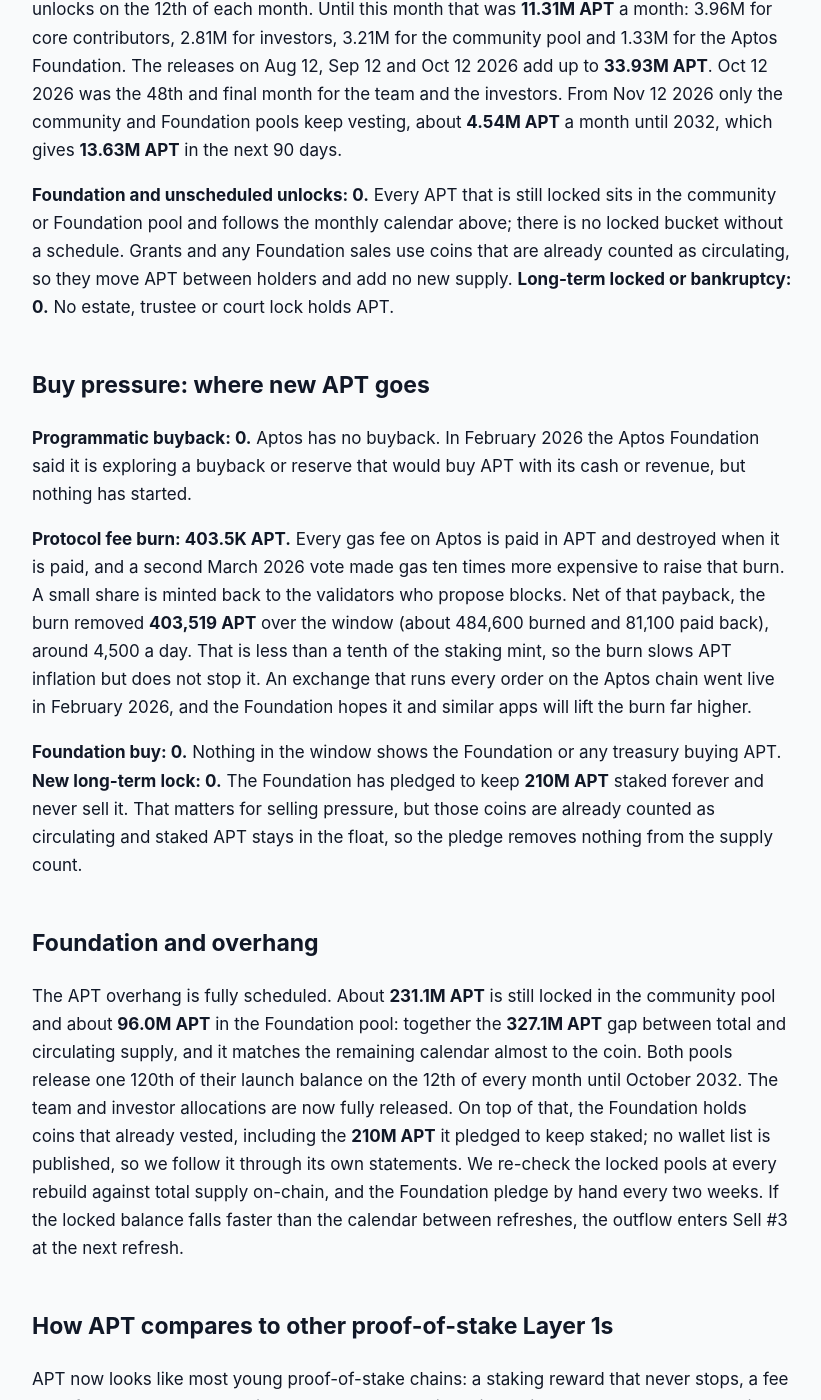
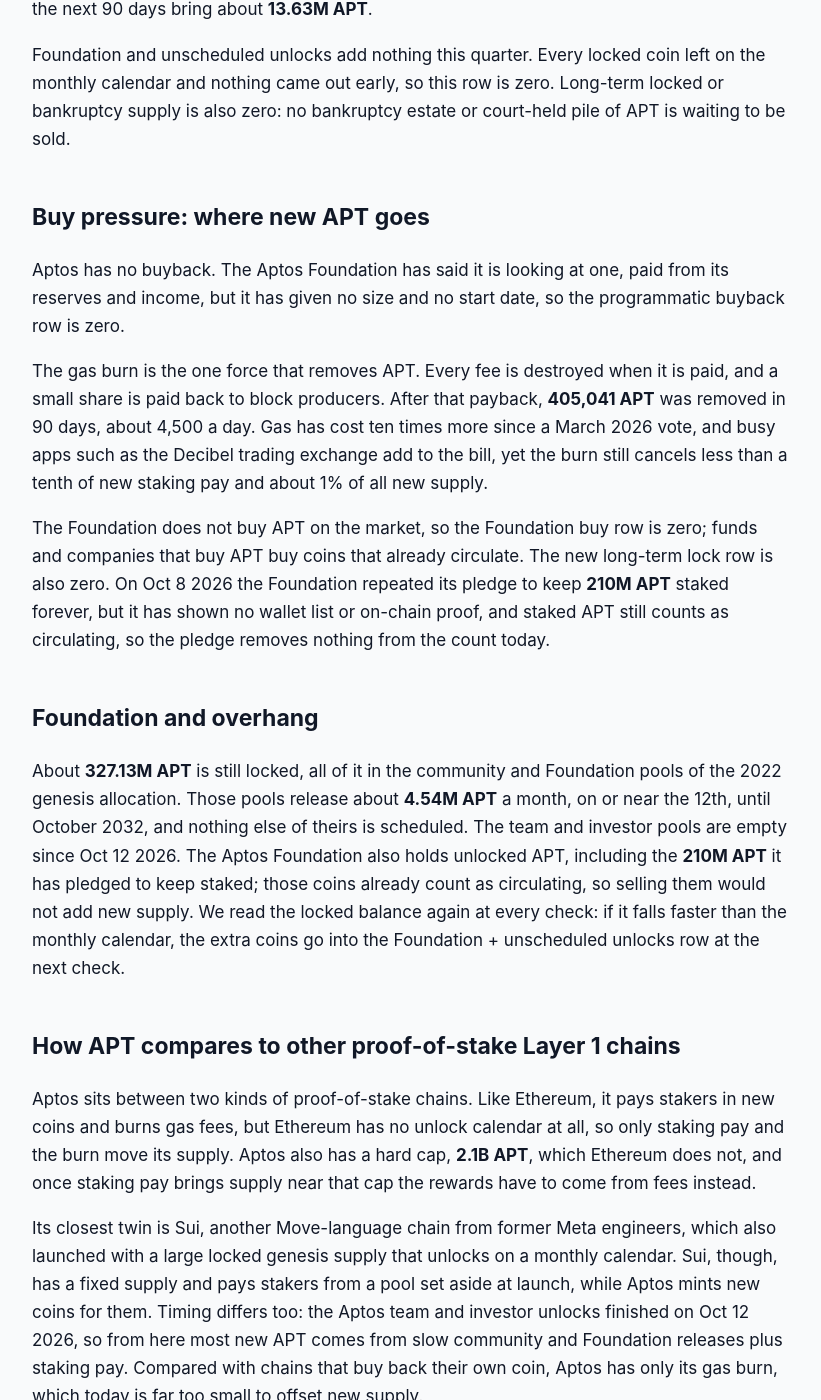
Before and after one commit to jeevansongmy-spec/mrnasdog-articles, a Jekyll site: the page built from crypto/apt-pressure-framework.md, in a window 1280 px wide and 1400 px high, scrolled down 1132 px. Shown: the whole window, without its empty margins (228-1049 px from the left). Built offline with Jekyll 4.4.1, drawn with Linux system fonts in a browser that asks for light colours; some of the changed text lies outside the part shown.

Commit message:
publish: crypto/apt-pressure-framework

```diff
--- a/crypto/apt-pressure-framework.md
+++ b/crypto/apt-pressure-framework.md
@@ -1,6 +1,6 @@
 ---
 title:         "APT Inflation Analysis · October 2026 · Supply growing · projected to keep growing"
-description:   "APT supply is growing: 33.93M APT unlocked and 4.74M from staking against a 403.5K net gas burn, +4.33% in 90 days, about +2.03% after the last insider unlock."
+description:   "APT is inflationary: 33.93M APT of unlocks and 4.73M of staking pay against a 405K gas burn give +4.33% in 90 days, +2.03% next. Team unlocks are over."
 canonical_url: "https://mrnasdog.com/research/apt/inflation"
 tags:          ["crypto", "apt", "aptos", "layer1"]
 published:     true
@@ -12,52 +12,54 @@ published:     true
 
 # APT Inflation Analysis · October 2026 · Supply growing · projected to keep growing
 
-APT, the coin of the Aptos network, is inflationary: the tradable supply grew **+4.33%** in the 90 days to Oct 16 2026 and we project about **+2.03%** for the next 90 days. Monthly vesting unlocks brought **33.93M APT** and staking rewards minted **4.74M APT**, while the gas-fee burn removed a net **403.5K APT**. The monitor reads **+4.60%**, so the two readings agree. The last team and investor unlock was on Oct 12 2026, so the unlock part of new supply drops by about 60% from November, and a 2.1B hard cap sets the ceiling.
+Aptos (APT) is inflationary: circulating supply grew **+4.33%** over the 90 days from Jul 28 to Oct 26 2026, and we expect about **+2.03%** over the next 90 days. Monthly unlocks of the 2022 genesis allocation released **33.93M APT** and stakers were paid **4.73M APT** in new coins, while the gas burn removed only **405K APT**. The pace halves from here because the last team and investor unlock came on Oct 12 2026, and total supply can never pass the **2.1B APT** cap set by vote in February 2026.
 
 ## The verdict, in one paragraph
 
-Over the 90 days from Jul 18 to Oct 16 2026, Aptos added **38.67M APT** to the market and removed **403.5K APT**, a net **+4.33%** of the **883.05M APT** in circulation. The monitor, which measures the same supply from a different angle, reads **+4.60%** for its own 90-day window, a gap of **0.26** percentage points. That is inside our 0.5-point tolerance, so no warning chip is needed: both readings see the same three monthly unlocks and the same staking mint. For the next 90 days the APT ledger shows **18.37M APT** in and the same **403.5K APT** out, or about **+2.03%**. Our label for APT today: an unlock-driven token whose heaviest vesting cliff is now behind it, still inflationary on a falling slope.
+Over the last 90 days **38.66M APT** reached the market and **405K APT** was destroyed, so circulating supply rose a net **+4.33%** to **883.53M APT**. For the next 90 days we expect about **+2.03%**: staking pay stays about the same, but each monthly unlock shrinks from **11.31M** to about **4.54M APT**. Other trackers show **+4.55%** for the same 90 days, a gap of only **0.21 points**, so the coin page carries no warning note. The label we would give it: inflationary by unlock calendar, now on its smaller second half.
 
 ## Sell pressure: where new APT comes from
 
-**Protocol inflation: 4.74M APT.** Aptos is a proof-of-stake chain, and every two hours, at the end of each epoch, the protocol mints new APT for the validators and the people who stake with them. The yearly rate is fixed at **2.6%** of staked APT, down from 5.19% after a governance vote in March 2026 that halved it. About **755M APT** is staked with 83 validators. We added up the reward payouts at the epoch changes across the window and got about **4.74M APT**, roughly 52,600 a day. The rate sits at its floor and no change is scheduled, so we carry the same figure into the next 90 days.
+Staking pay is the only brand-new APT. Aptos pays stakers every two hours, and between Jul 28 and Oct 26 2026 they received **4,730,925 APT**, about 52,600 a day. The yearly reward rate has been **2.6%** since a vote in March 2026 cut it from about 5.2%, and that rate is now the floor, so it will not step down again. About **761M APT** is staked, which keeps this pay near **4.73M APT** a quarter.
 
-**Vesting unlocks: 33.93M APT.** The 1B APT created at the Aptos launch in October 2022 unlocks on the 12th of each month. Until this month that was **11.31M APT** a month: 3.96M for core contributors, 2.81M for investors, 3.21M for the community pool and 1.33M for the Aptos Foundation. The releases on Aug 12, Sep 12 and Oct 12 2026 add up to **33.93M APT**. Oct 12 2026 was the 48th and final month for the team and the investors. From Nov 12 2026 only the community and Foundation pools keep vesting, about **4.54M APT** a month until 2032, which gives **13.63M APT** in the next 90 days.
+Vesting unlocks are the biggest source. On Aug 12, Sep 12 and Oct 12 2026 about **11.31M APT** unlocked each time, **33.93M APT** in all. That monthly batch held about 3.96M for core contributors, 2.81M for early investors and 4.54M for the community and Foundation pools. Oct 12 2026 was the 48th and final month for the team and the investors. From Nov 12 2026 only the community and Foundation pools unlock, about **4.54M APT** a month until 2032, so the next 90 days bring about **13.63M APT**.
 
-**Foundation and unscheduled unlocks: 0.** Every APT that is still locked sits in the community or Foundation pool and follows the monthly calendar above; there is no locked bucket without a schedule. Grants and any Foundation sales use coins that are already counted as circulating, so they move APT between holders and add no new supply. **Long-term locked or bankruptcy: 0.** No estate, trustee or court lock holds APT.
+Foundation and unscheduled unlocks add nothing this quarter. Every locked coin left on the monthly calendar and nothing came out early, so this row is zero. Long-term locked or bankruptcy supply is also zero: no bankruptcy estate or court-held pile of APT is waiting to be sold.
 
 ## Buy pressure: where new APT goes
 
-**Programmatic buyback: 0.** Aptos has no buyback. In February 2026 the Aptos Foundation said it is exploring a buyback or reserve that would buy APT with its cash or revenue, but nothing has started.
+Aptos has no buyback. The Aptos Foundation has said it is looking at one, paid from its reserves and income, but it has given no size and no start date, so the programmatic buyback row is zero.
 
-**Protocol fee burn: 403.5K APT.** Every gas fee on Aptos is paid in APT and destroyed when it is paid, and a second March 2026 vote made gas ten times more expensive to raise that burn. A small share is minted back to the validators who propose blocks. Net of that payback, the burn removed **403,519 APT** over the window (about 484,600 burned and 81,100 paid back), around 4,500 a day. That is less than a tenth of the staking mint, so the burn slows APT inflation but does not stop it. An exchange that runs every order on the Aptos chain went live in February 2026, and the Foundation hopes it and similar apps will lift the burn far higher.
+The gas burn is the one force that removes APT. Every fee is destroyed when it is paid, and a small share is paid back to block producers. After that payback, **405,041 APT** was removed in 90 days, about 4,500 a day. Gas has cost ten times more since a March 2026 vote, and busy apps such as the Decibel trading exchange add to the bill, yet the burn still cancels less than a tenth of new staking pay and about 1% of all new supply.
 
-**Foundation buy: 0.** Nothing in the window shows the Foundation or any treasury buying APT. **New long-term lock: 0.** The Foundation has pledged to keep **210M APT** staked forever and never sell it. That matters for selling pressure, but those coins are already counted as circulating and staked APT stays in the float, so the pledge removes nothing from the supply count.
+The Foundation does not buy APT on the market, so the Foundation buy row is zero; funds and companies that buy APT buy coins that already circulate. The new long-term lock row is also zero. On Oct 8 2026 the Foundation repeated its pledge to keep **210M APT** staked forever, but it has shown no wallet list or on-chain proof, and staked APT still counts as circulating, so the pledge removes nothing from the count today.
 
 ## Foundation and overhang
 
-The APT overhang is fully scheduled. About **231.1M APT** is still locked in the community pool and about **96.0M APT** in the Foundation pool: together the **327.1M APT** gap between total and circulating supply, and it matches the remaining calendar almost to the coin. Both pools release one 120th of their launch balance on the 12th of every month until October 2032. The team and investor allocations are now fully released. On top of that, the Foundation holds coins that already vested, including the **210M APT** it pledged to keep staked; no wallet list is published, so we follow it through its own statements. We re-check the locked pools at every rebuild against total supply on-chain, and the Foundation pledge by hand every two weeks. If the locked balance falls faster than the calendar between refreshes, the outflow enters Sell #3 at the next refresh.
+About **327.13M APT** is still locked, all of it in the community and Foundation pools of the 2022 genesis allocation. Those pools release about **4.54M APT** a month, on or near the 12th, until October 2032, and nothing else of theirs is scheduled. The team and investor pools are empty since Oct 12 2026. The Aptos Foundation also holds unlocked APT, including the **210M APT** it has pledged to keep staked; those coins already count as circulating, so selling them would not add new supply. We read the locked balance again at every check: if it falls faster than the monthly calendar, the extra coins go into the Foundation + unscheduled unlocks row at the next check.
 
-## How APT compares to other proof-of-stake Layer 1s
+## How APT compares to other proof-of-stake Layer 1 chains
 
-APT now looks like most young proof-of-stake chains: a staking reward that never stops, a fee burn far too small to cancel it, and a launch allocation still vesting. What sets Aptos apart is that it has moved toward a fixed ceiling. A **2.1B APT** hard cap was voted in 2026, about 890M above today's total of 1.21B, and the staking rate was halved to 2.6%. Ethereum and Solana have no cap at all and pay stakers in new coins with no end date. Sui, which shares the Move language with Aptos, has had a 10B fixed supply since launch.
+Aptos sits between two kinds of proof-of-stake chains. Like Ethereum, it pays stakers in new coins and burns gas fees, but Ethereum has no unlock calendar at all, so only staking pay and the burn move its supply. Aptos also has a hard cap, **2.1B APT**, which Ethereum does not, and once staking pay brings supply near that cap the rewards have to come from fees instead.
 
-The bigger APT difference is the unlock calendar. With the team and investor vesting finished on Oct 12 2026, the monthly unlock falls from 11.31M to about 4.54M APT, roughly 0.5% of circulating supply a month. Chains still in their first vesting years, such as Sui, keep releasing team and investor coins every month. Against a coin like BNB, where a scheduled burn takes coins out every quarter and no new coins are created, APT is far behind: its burn covers less than a tenth of its staking mint, because fees per transaction are tiny even after the tenfold rise.
+Its closest twin is Sui, another Move-language chain from former Meta engineers, which also launched with a large locked genesis supply that unlocks on a monthly calendar. Sui, though, has a fixed supply and pays stakers from a pool set aside at launch, while Aptos mints new coins for them. Timing differs too: the Aptos team and investor unlocks finished on Oct 12 2026, so from here most new APT comes from slow community and Foundation releases plus staking pay. Compared with chains that buy back their own coin, Aptos has only its gas burn, which today is far too small to offset new supply.
 
 ## What to watch in the next 90 days
 
-**Nov 12 2026**: the first monthly unlock without team or investor coins, about 4.54M APT from the community and Foundation pools. If the gap between total and circulating supply shrinks by more than that, something left the pools off the calendar.
+**Nov 12 2026**: the first monthly unlock with no team or investor share, about **4.54M APT** from the community and Foundation pools. A larger release would mean the calendar changed.
 
-**Dec 12 2026 and Jan 12 2027**: the next two community and Foundation releases, about 4.54M APT each.
+**Dec 12 2026** and **Jan 12 2027**: the next two unlocks of about 4.54M APT each, which together with November make up the **13.63M APT** in our next-90-day count.
 
-**A buyback or reserve**: the Foundation has said it is exploring one. A start date, a size or a wallet would add a new buy row.
+The Foundation buyback: any first purchase, its size and whether the coins are burned or held would add a buy row for the first time.
 
-**Longer-lock staking**: the Foundation has floated higher rewards for people who lock their stake for longer, with the total payout kept at the 2.6% level. Any vote that changes the reward rate would move the staking mint directly.
+The **210M APT** pledge: an on-chain lock with published wallets would let the long-term lock row count those coins as taken out of the float.
 
-**Gas activity**: the burn grew late in the window as transactions picked up. A lasting rise in on-chain trading would lift the 403.5K APT burn; a further gas-price vote would too.
+Gas use: the burn grows only if trading apps and payments push fees well above today's level of about 4,500 APT a day.
 
 ## Summary
 
-APT is inflationary: over the 90 days to Oct 16 2026 the Aptos supply grew **+4.33%**, made of **33.93M APT** in monthly unlocks and **4.74M APT** in staking rewards against a net gas burn of **403.5K APT**, and the monitor agrees at **+4.60%**. With the last team and investor unlock done on Oct 12 2026, we project about **+2.03%** for the next 90 days. The key risk is that the community and Foundation pools still hold about 327.1M locked APT, released at about 4.54M a month until 2032, while the burn stays small. The 2.1B hard cap is the ceiling.
+Aptos (APT) supply grew **+4.33%** in the 90 days to Oct 26 2026, mostly from **33.93M APT** of monthly genesis unlocks plus **4.73M APT** of staking pay, against a gas burn of only **405K APT**. With the team and investor unlocks finished on Oct 12 2026, the next 90 days should add about **+2.03%**, from about 4.54M APT a month of community and Foundation releases plus staking pay at a 2.6% yearly rate. The main risk is that about **327.13M APT** is still locked and keeps flowing out until 2032, with no buyback yet to absorb it. Total supply is capped at **2.1B APT**, so Aptos stays inflationary for years, but at about half its old speed.
 
-*MrNasDog Pressure Framework analysis of APT, Metric 1 — Inflation. Data + explanation only. Not financial advice. Checked Oct 16 2026.*
+---
+
+*MrNasDog Pressure Framework analysis of APT, Metric 1 — Inflation. Data + explanation only. Not financial advice. Checked Oct 26 2026.*
```
